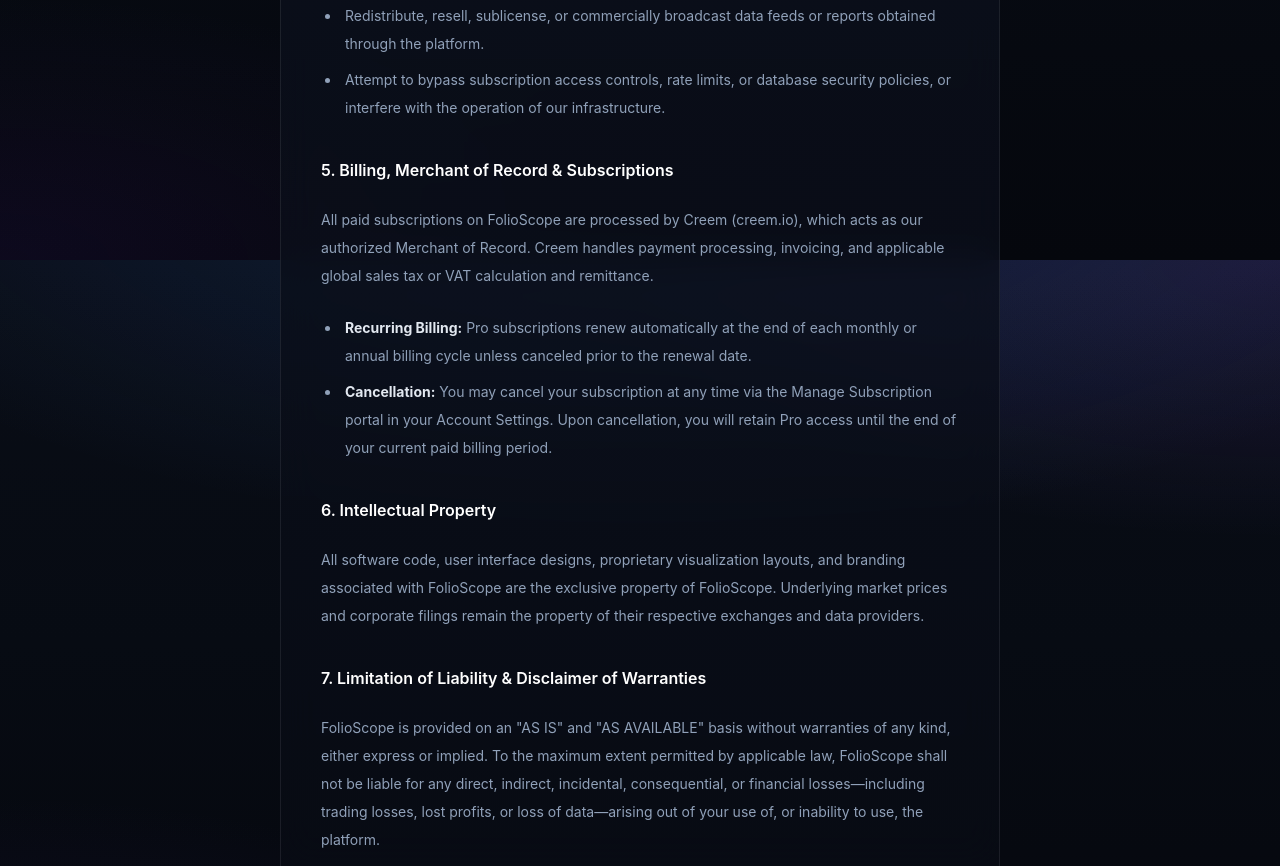
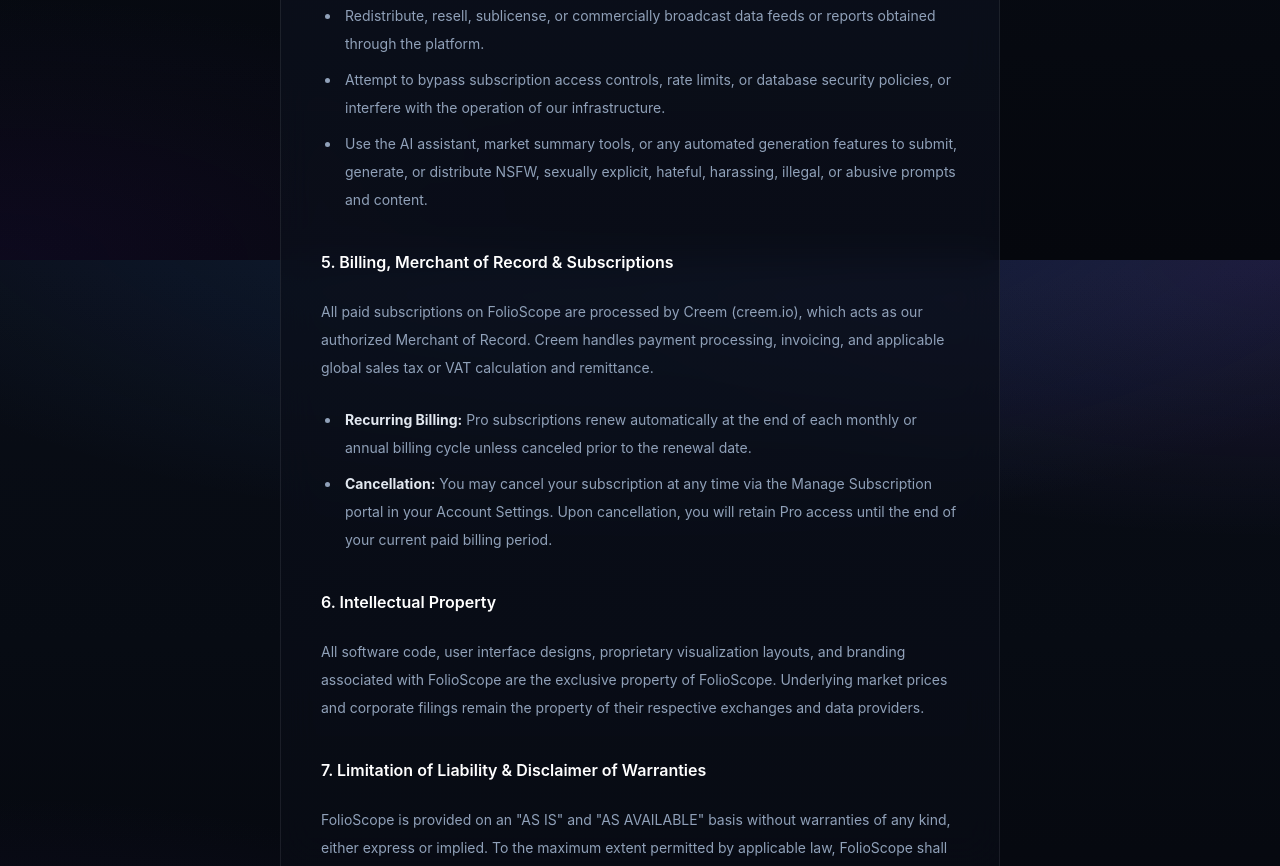
Before and after one commit to Etatheh/folioscope, a Next.js app: page /terms in a window 1280 px wide. Shown: the part 1340-2206 px from the top of the page. Built offline with nearby package versions, Linux system fonts and the light colour scheme; no server answers.

Commit message:
copy(terms): restrict abusive use of AI features

```diff
--- a/app/terms/page.tsx
+++ b/app/terms/page.tsx
@@ -69,6 +69,11 @@ export default function TermsPage() {
           database security policies, or interfere with the operation of our
           infrastructure.
         </li>
+        <li>
+          Use the AI assistant, market summary tools, or any automated generation
+          features to submit, generate, or distribute NSFW, sexually explicit,
+          hateful, harassing, illegal, or abusive prompts and content.
+        </li>
       </ul>
 
       <h2>5. Billing, Merchant of Record &amp; Subscriptions</h2>
```
